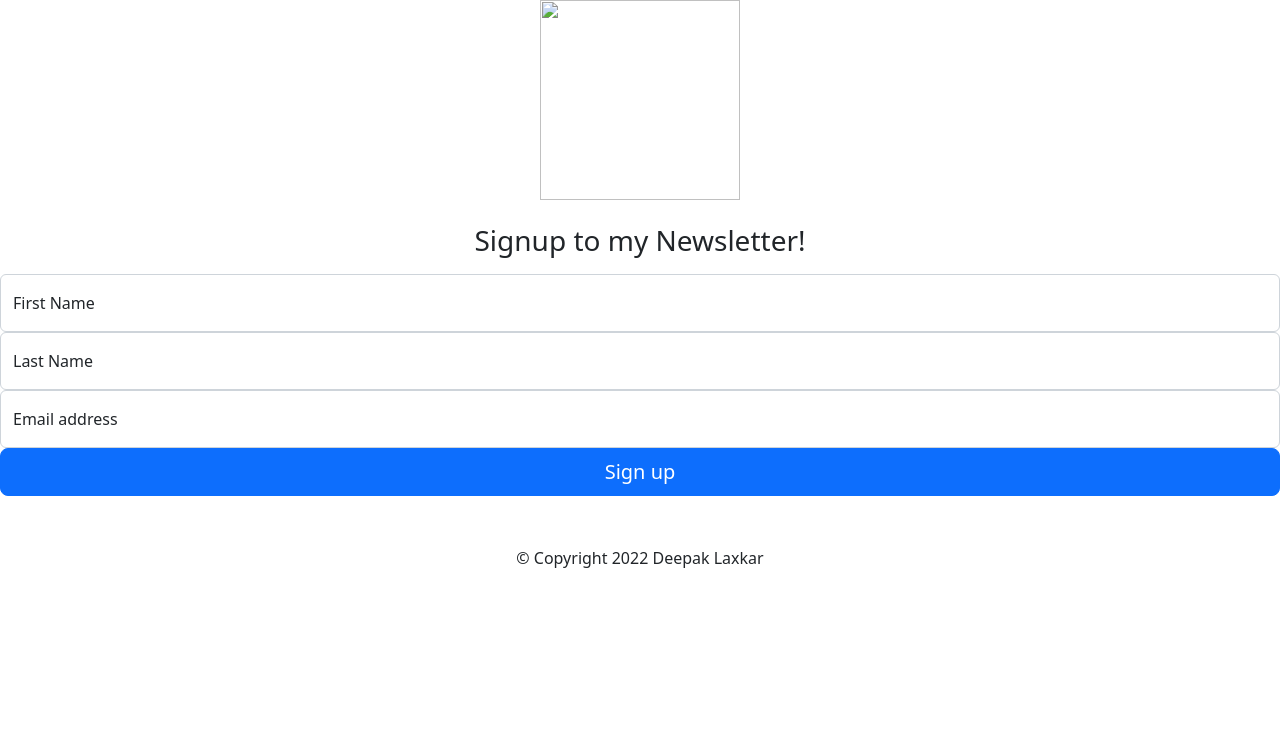
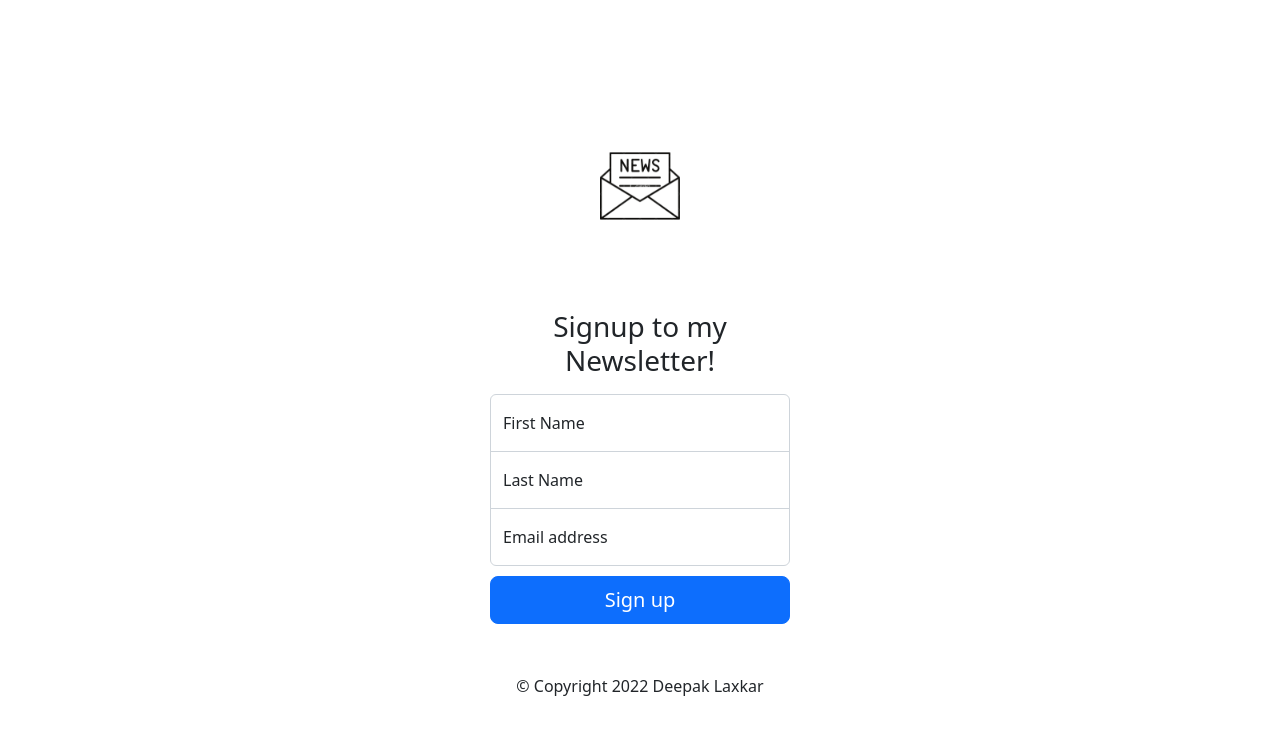
Before and after one commit to Deepak-147/Newsletter-signup, a website: page index.html in a window 1280 px wide. Drawn offline with nearby package versions, Linux system fonts and the light colour scheme; the site is published under a folder, as on GitHub Pages, so addresses that start at the root find nothing.

Commit message:
Updated static dir name

```diff
--- a/app.js
+++ b/app.js
@@ -11,7 +11,7 @@ mailchimp.setConfig({
     server: "us9",
 });
 
-app.use(express.static("public"));
+app.use(express.static(__dirname + "/public"));
 app.use(bodyParser.urlencoded({extended: true}));
 
 app.listen(port, () => {
--- a/index.html
+++ b/index.html
@@ -16,7 +16,7 @@
 
 
     <!-- Favicon -->
-    <link rel="icon" href="/images/favicon.ico" sizes="32x32" type="image/png">
+    <link rel="icon" href="images/favicon.ico" sizes="32x32" type="image/png">
 
     <style>
       .bd-placeholder-img {
@@ -73,13 +73,13 @@
 
 
     <!-- Custom styles for this template -->
-    <link href="/css/styles.css" rel="stylesheet">
+    <link href="css/styles.css" rel="stylesheet">
   </head>
   <body class="text-center">
     <script src="https://cdn.jsdelivr.net/npm/bootstrap@5.2.1/dist/js/bootstrap.bundle.min.js" integrity="sha384-u1OknCvxWvY5kfmNBILK2hRnQC3Pr17a+RTT6rIHI7NnikvbZlHgTPOOmMi466C8" crossorigin="anonymous"></script>
     <main class="form-signin w-100 m-auto">
         <form method="POST" action="/">
-            <img class="mb-4" src="/images/Untitled design.png" alt="" width="200" height="200">
+            <img class="mb-4" src="images/Untitled design.png" alt="" width="200" height="200">
             <h1 class="h3 mb-3 fw-normal">Signup to my Newsletter!</h1>
 
             <div class="form-floating">
```
